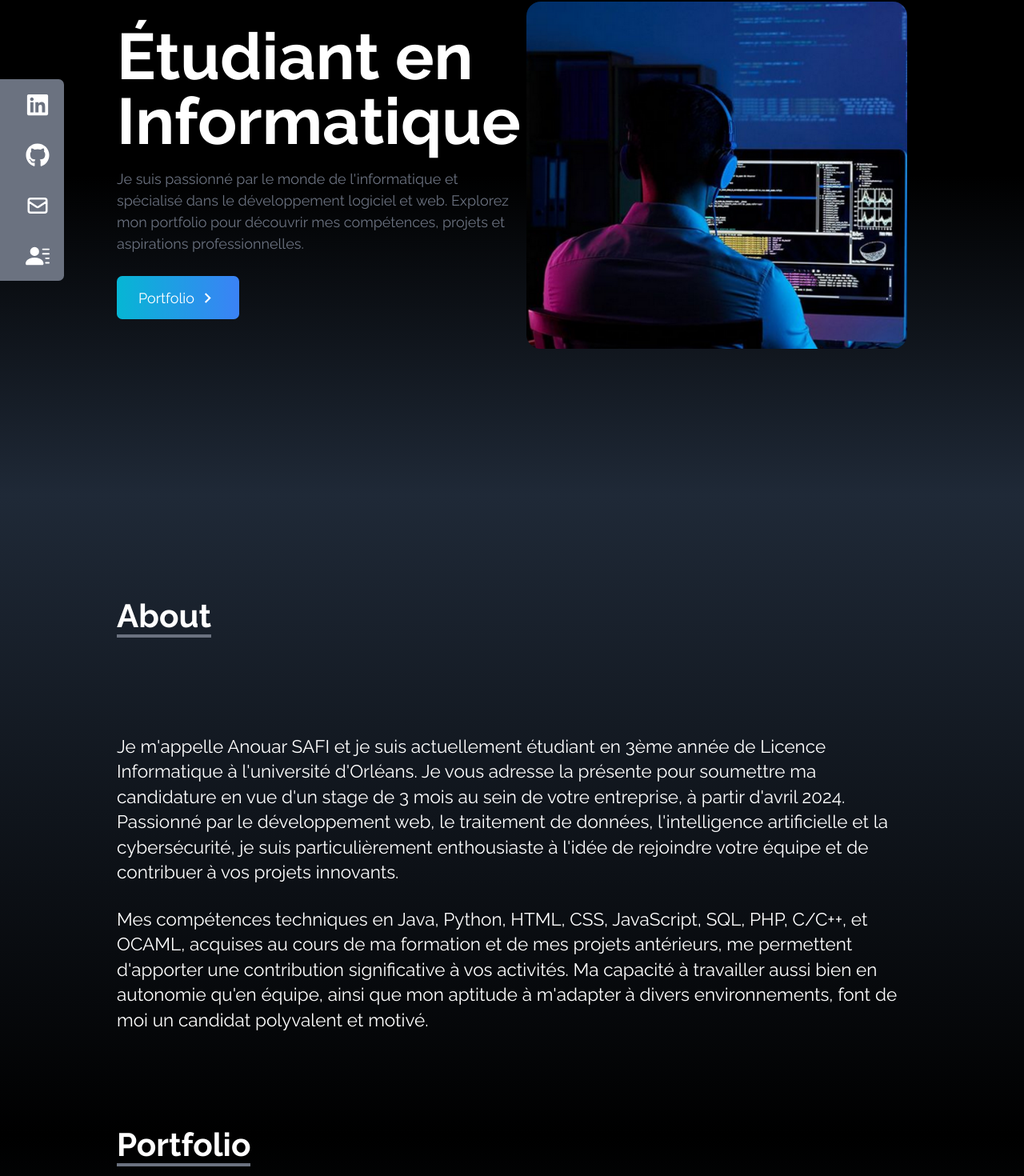
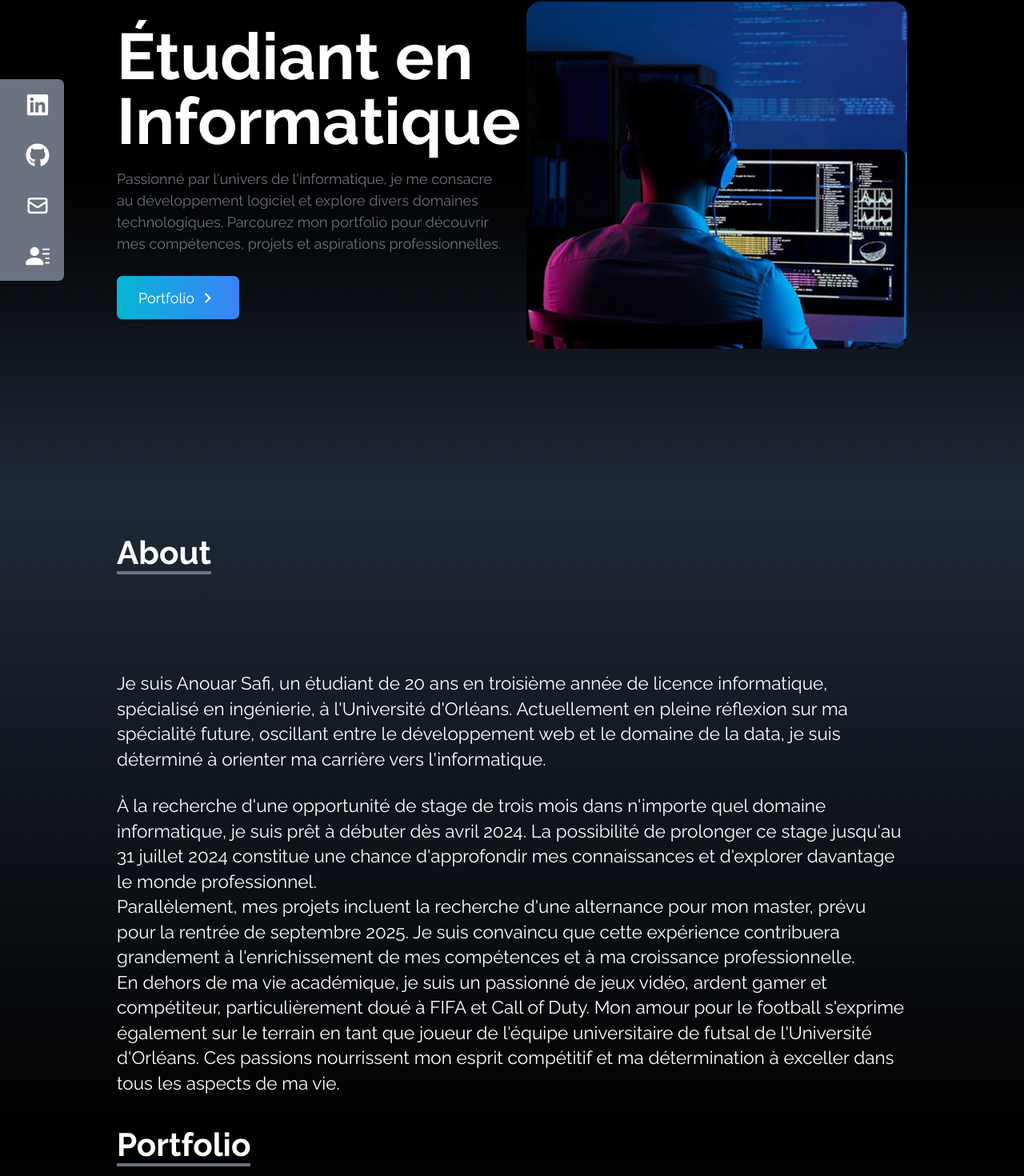
Before and after one commit to Yanismerbah/Portfolio, a React (Create React App) app: page / in a window 1280 px wide. Shown: the part 181-1651 px from the top of the page at 80% size. Built offline with nearby package versions, Linux system fonts and the light colour scheme.

Commit message:
Modifier le fichier resume.pdf et les composants About et Home

```diff
--- a/src/components/About.jsx
+++ b/src/components/About.jsx
@@ -1,4 +1,63 @@
 import React from "react";
+
+const AboutHeader = () => {
+  return (
+    <div className="pb-8">
+      <p className="text-4xl font-bold inline border-b-4 border-gray-500">
+        About
+      </p>
+    </div>
+  );
+};
+
+const PersonalInfo = () => {
+  return (
+    <div className="text-xl mt-6 md:mt-20">
+      <p>
+        Je suis Anouar Safi, un étudiant de 20 ans en troisième année de licence
+        informatique, spécialisé en ingénierie, à l'Université d'Orléans.
+        Actuellement en pleine réflexion sur ma spécialité future, oscillant
+        entre le développement web et le domaine de la data, je suis déterminé à
+        orienter ma carrière vers l'informatique.
+      </p>
+    </div>
+  );
+};
+
+const ProfessionalInfo = () => {
+  return (
+    <div className="text-xl">
+      <p>
+        À la recherche d'une opportunité de stage de trois mois dans n'importe
+        quel domaine informatique, je suis prêt à débuter dès avril 2024. La
+        possibilité de prolonger ce stage jusqu'au 31 juillet 2024 constitue une
+        chance d'approfondir mes connaissances et d'explorer davantage le monde
+        professionnel.
+      </p>
+      <p>
+        Parallèlement, mes projets incluent la recherche d'une alternance pour
+        mon master, prévu pour la rentrée de septembre 2025. Je suis convaincu
+        que cette expérience contribuera grandement à l'enrichissement de mes
+        compétences et à ma croissance professionnelle.
+      </p>
+    </div>
+  );
+};
+
+const HobbiesInfo = () => {
+  return (
+    <div className="text-xl">
+      <p>
+        En dehors de ma vie académique, je suis un passionné de jeux vidéo,
+        ardent gamer et compétiteur, particulièrement doué à FIFA et Call of
+        Duty. Mon amour pour le football s'exprime également sur le terrain en
+        tant que joueur de l'équipe universitaire de futsal de l'Université
+        d'Orléans. Ces passions nourrissent mon esprit compétitif et ma
+        détermination à exceller dans tous les aspects de ma vie.
+      </p>
+    </div>
+  );
+};
 
 const About = () => {
   return (
@@ -7,37 +66,11 @@ const About = () => {
       className="w-full h-screen bg-gradient-to-b from-gray-800 to-black text-white"
     >
       <div className="max-w-screen-lg p-4 mx-auto flex flex-col justify-center w-full h-full">
-        <div className="pb-8">
-          <p className="text-4xl font-bold inline border-b-4 border-gray-500">
-            About
-          </p>
-        </div>
-
-        <div className="text-xl mt-6 md:mt-20">
-          <p>
-            Je m'appelle Anouar SAFI et je suis actuellement étudiant en 3ème
-            année de Licence Informatique à l'université d'Orléans. Je vous
-            adresse la présente pour soumettre ma candidature en vue d'un
-            stage de 3 mois au sein de votre entreprise, à partir d'avril 2024.
-            Passionné par le développement web, le traitement de données,
-            l'intelligence artificielle et la cybersécurité, je suis
-            particulièrement enthousiaste à l'idée de rejoindre votre équipe
-            et de contribuer à vos projets innovants.
-          </p>
-        </div>
-
+        <AboutHeader />
+        <PersonalInfo />
         <br />
-
-        <div className="text-xl">
-          <p>
-            Mes compétences techniques en Java, Python, HTML, CSS, JavaScript,
-            SQL, PHP, C/C++, et OCAML, acquises au cours de ma formation et de
-            mes projets antérieurs, me permettent d'apporter une contribution
-            significative à vos activités. Ma capacité à travailler aussi bien en
-            autonomie qu'en équipe, ainsi que mon aptitude à m'adapter à divers
-            environnements, font de moi un candidat polyvalent et motivé.
-          </p>
-        </div>
+        <ProfessionalInfo />
+        <HobbiesInfo />
       </div>
     </div>
   );
--- a/src/components/Home.jsx
+++ b/src/components/Home.jsx
@@ -5,19 +5,14 @@ import { Link } from "react-scroll";
 
 const Home = () => {
   return (
-    <div
-      name="home"
-      className="h-screen w-full bg-gradient-to-b from-black via-black to-gray-800"
-    >
-      <div className="max-w-screen-lg mx-auto flex flex-col items-center justify-center h-full px-4 md:flex-row">
+    <div name="home" className="h-screen w-full bg-gradient-to-b from-black via-black to-gray-800">
+      <div className="max-w-screen-lg mx-auto flex flex-col md:flex-row items-center justify-center h-full px-4">
         <div className="flex flex-col justify-center h-full mb-8 md:mb-0 md:mr-4 md:w-1/2">
           <h2 className="text-4xl sm:text-7xl font-bold text-white">
             Étudiant en Informatique
           </h2>
           <p className="text-gray-500 py-4 max-w-md">
-            Je suis passionné par le monde de l'informatique et spécialisé dans
-            le développement logiciel et web. Explorez mon portfolio pour
-            découvrir mes compétences, projets et aspirations professionnelles.
+            Passionné par l'univers de l'informatique, je me consacre au développement logiciel et explore divers domaines technologiques. Parcourez mon portfolio pour découvrir mes compétences, projets et aspirations professionnelles.
           </p>
 
           <div>
```
Also changed, not shown: 1 other file (tests, documents, lock files or other folders).
